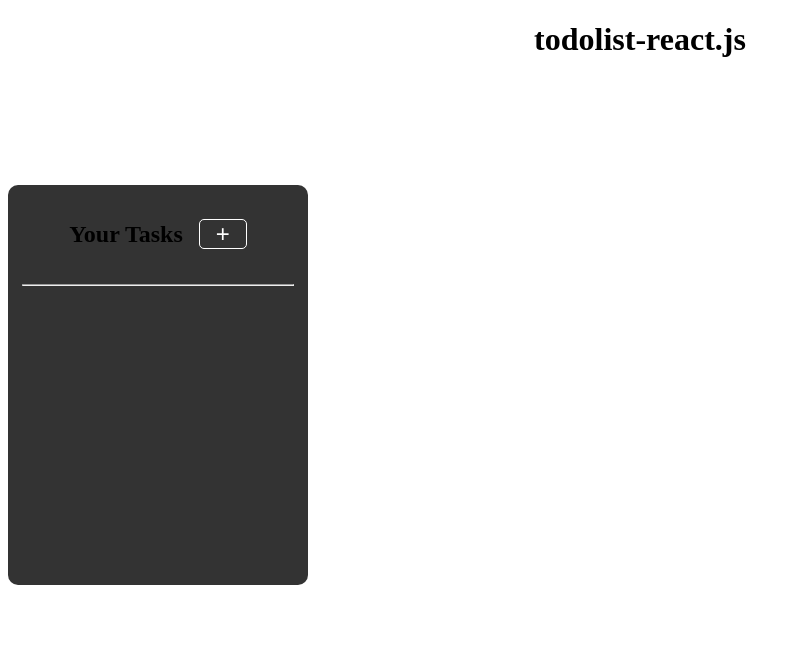
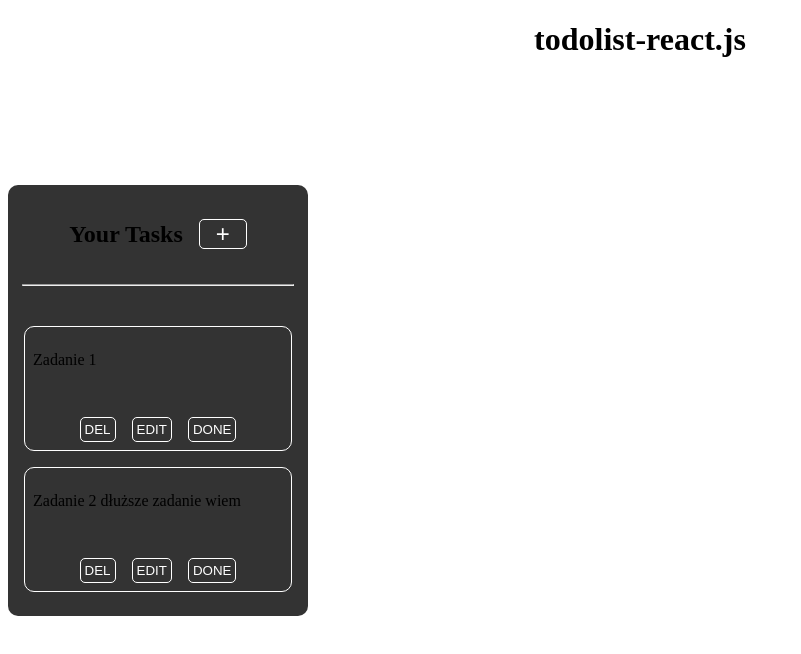
Before and after one commit to Ajgorek04/todolist-react, a React (Vite) app: page / in a window 1280 px wide. Shown: the top 654 px of the page, without its empty margins (0-801 px from the left). Built offline with nearby package versions, Linux system fonts and the light colour scheme; the HTML template or start-up script is replaced by a standard one.

Commit message:
Repair delete task and putting task to the list

```diff
--- a/src/App.jsx
+++ b/src/App.jsx
@@ -5,20 +5,20 @@ import { List } from "./components/List/List";
 
 function App() {
     const [formVisibility, setFormVisibility] = useState(false);
-    const [tasks, setTasks] = useState([]);
+    const [tasks, setTasks] = useState([
+        { taskName: "Zadanie 1", done: false, id: 1 },
+        { taskName: "Zadanie 2 dłuższe zadanie wiem", done: true, id: 2 },
+    ]);
 
     const handleButtonClick = () => {
         setFormVisibility(true);
     };
-
     const addTask = (task) => {
-        setTasks([...tasks, task]);
+        setTasks((prevTasks) => [...prevTasks, task]);
     };
 
-    const handleDelete = (index) => {
-        const updatedTasks = [...tasks];
-        updatedTasks.splice(index, 1);
-        setTasks(updatedTasks);
+    const handleDelete = (taskId) => {
+        setTasks((prevTasks) => prevTasks.filter((task) => task.id !== taskId));
     };
 
     return (
--- a/src/components/List/List.jsx
+++ b/src/components/List/List.jsx
@@ -1,18 +1,22 @@
 import styles from "./List.module.css";
 
 export function List({ tasks, onDelete }) {
-    const handleDelClick = (index) => {
-        onDelete(index);
+    const handleDelClick = (e) => {
+        console.log(e);
+        onDelete(e);
     };
 
     return (
         <ul className={styles.ulList}>
-            {tasks.map((task, index) => (
-                <li key={index}>
-                    <p>{task}</p>
+            {tasks.map((task) => (
+                <li key={task.id}>
+                    <p>{task.taskName}</p>
                     <div className={styles.buttons}>
-                        <button onClick={handleDelClick}>DEL</button>
+                        <button onClick={() => handleDelClick(task.id)}>
+                            DEL
+                        </button>
                         <button>EDIT</button>
+                        <button>DONE</button>
                     </div>
                 </li>
             ))}
--- a/src/components/List/List.module.css
+++ b/src/components/List/List.module.css
@@ -11,16 +11,16 @@
     display: flex;
     justify-content: center;
     flex-direction: column;
-    gap: 0.5rem;
+    gap: 2rem;
     border: 1px solid #fff;
-    padding: 1rem;
+    padding: 0.5rem 0.5rem;
     border-radius: 10px;
 }
 
 .buttons {
     display: flex;
-    align-self: flex-end;
     gap: 1rem;
+    justify-content: center;
 }
 
 .buttons button {
```
